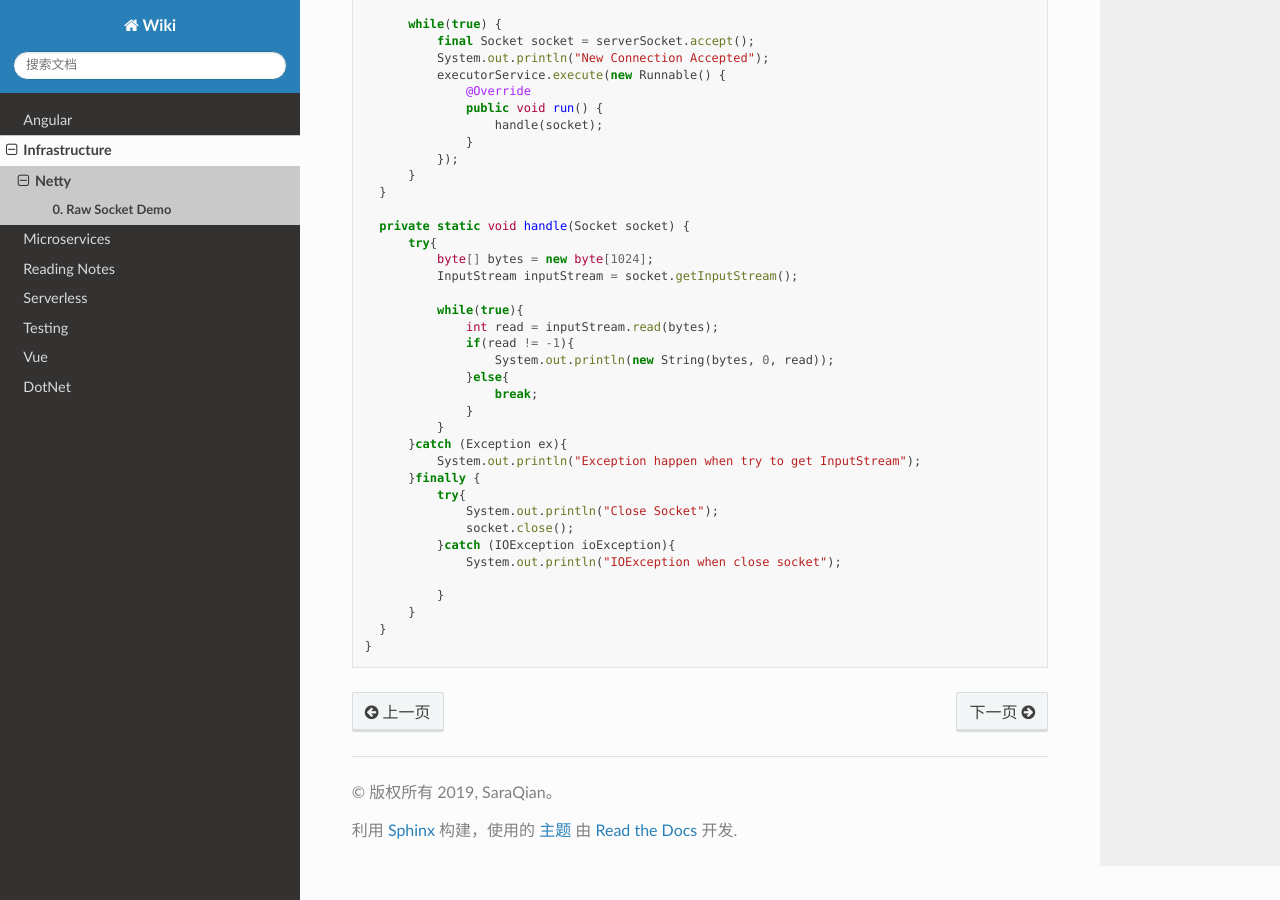
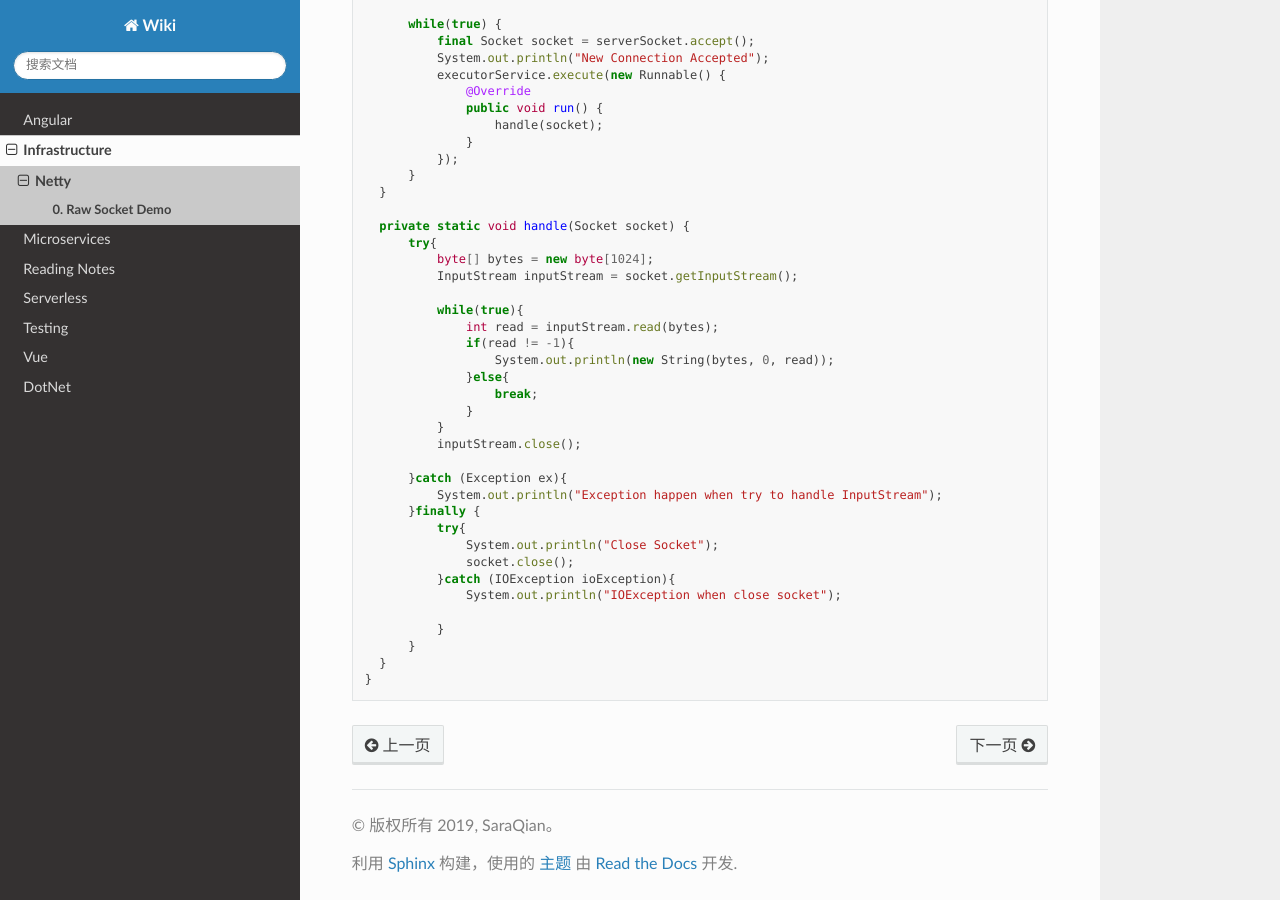
Before and after one commit to abigail830/Sphinx_wiki, a Sphinx documentation site: the page built from source/Infrastructure/Netty/raw_socket.rst, in a window 1280 px wide and 900 px high, scrolled down 665 px. Built offline with Sphinx 7.4.7 and the Read the Docs theme 2.0.0, drawn with Linux system fonts in a browser that asks for light colours.

Commit message:
Update raw_socket.rst

```diff
--- a/source/Infrastructure/Netty/raw_socket.rst
+++ b/source/Infrastructure/Netty/raw_socket.rst
@@ -51,8 +51,10 @@
                     break;
                 }
             }
+            inputStream.close();
+
         }catch (Exception ex){
-            System.out.println("Exception happen when try to get InputStream");
+            System.out.println("Exception happen when try to handle InputStream");
         }finally {
             try{
                 System.out.println("Close Socket");
```
